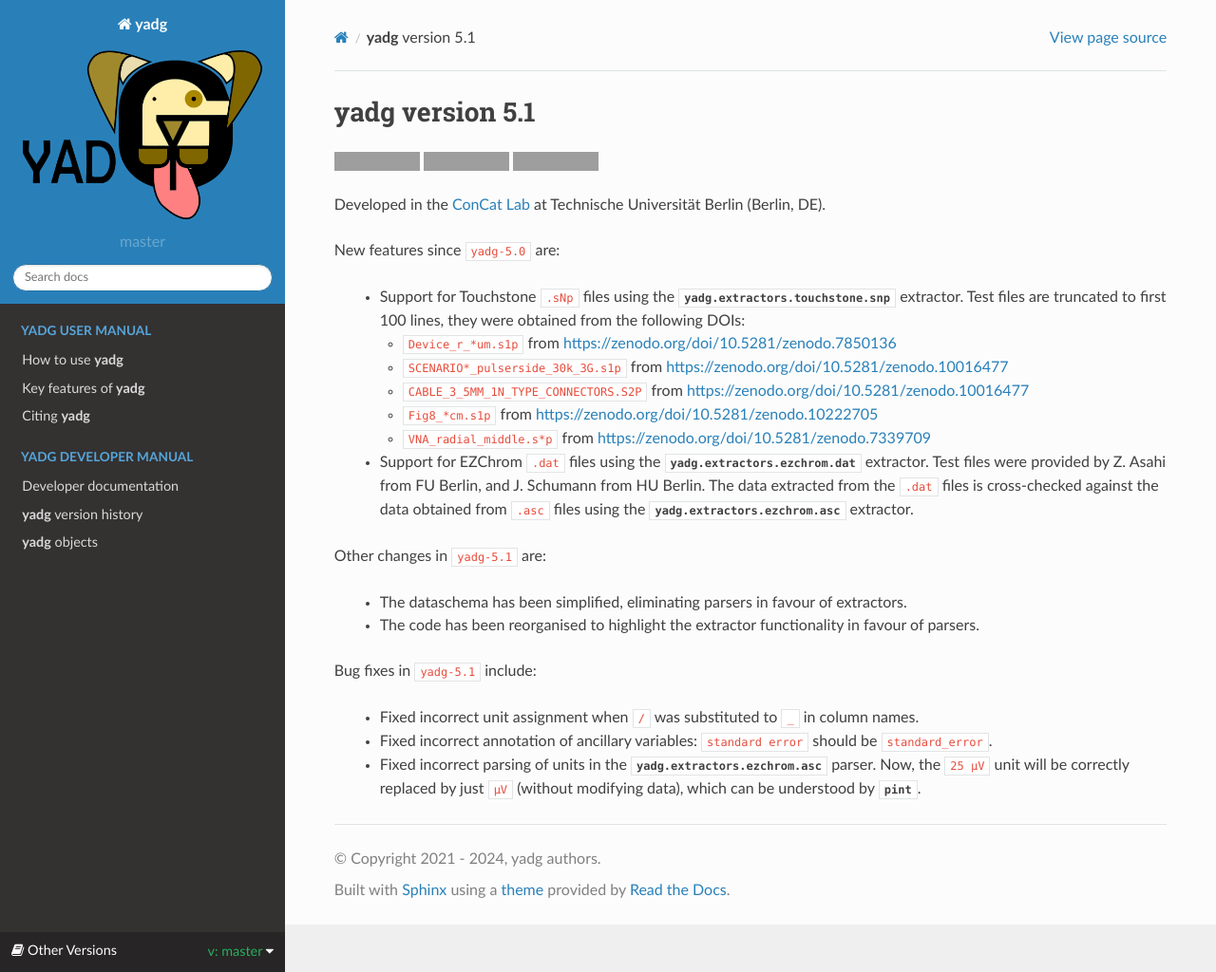
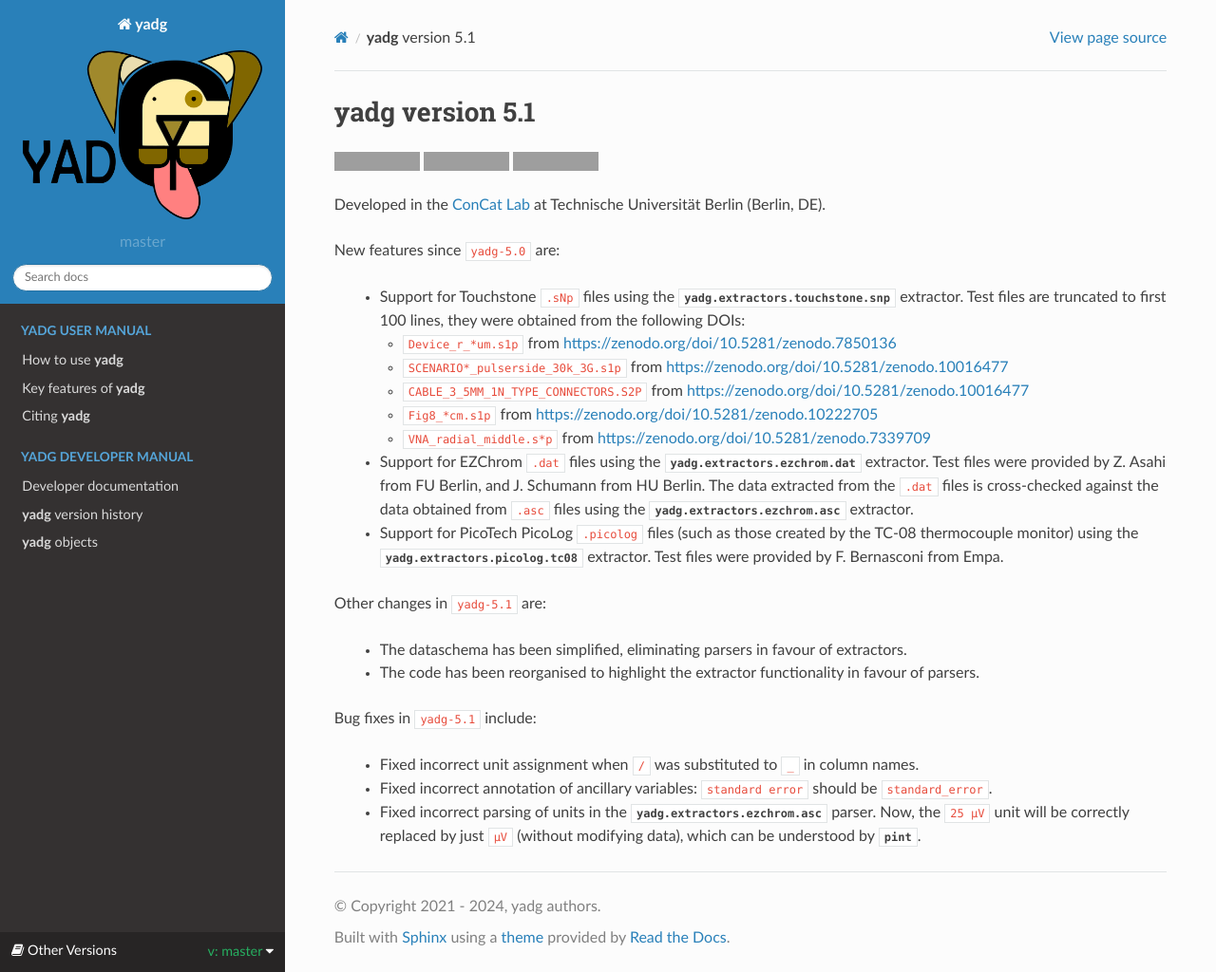
Before and after one commit to dgbowl/yadg, a Sphinx documentation site: the page built from docs/source/version.5_1.rst, in a window 1280 px wide and 1024 px high. Shown: the whole window at 95% size. Built offline with Sphinx 7.4.7 and the Read the Docs theme 2.0.0, drawn with Linux system fonts in a browser that asks for light colours; pages that are not in the unit, such as notebooks, are missing from menus; grey boxes are pictures that could not be loaded.

Commit message:
More docs.

```diff
--- a/docs/source/version.5_1.rst
+++ b/docs/source/version.5_1.rst
@@ -21,6 +21,8 @@ New features since ``yadg-5.0`` are:
 
   - Support for EZChrom ``.dat`` files using the :mod:`yadg.extractors.ezchrom.dat` extractor. Test files were provided by Z. Asahi from FU Berlin, and J. Schumann from HU Berlin. The data extracted from the ``.dat`` files is cross-checked against the data obtained from ``.asc`` files using the :mod:`yadg.extractors.ezchrom.asc` extractor.
 
+  - Support for PicoTech PicoLog ``.picolog`` files (such as those created by the TC-08 thermocouple monitor) using the :mod:`yadg.extractors.picolog.tc08` extractor. Test files were provided by F. Bernasconi from Empa.
+
 Other changes in ``yadg-5.1`` are:
 
   - The dataschema has been simplified, eliminating parsers in favour of extractors.
```
